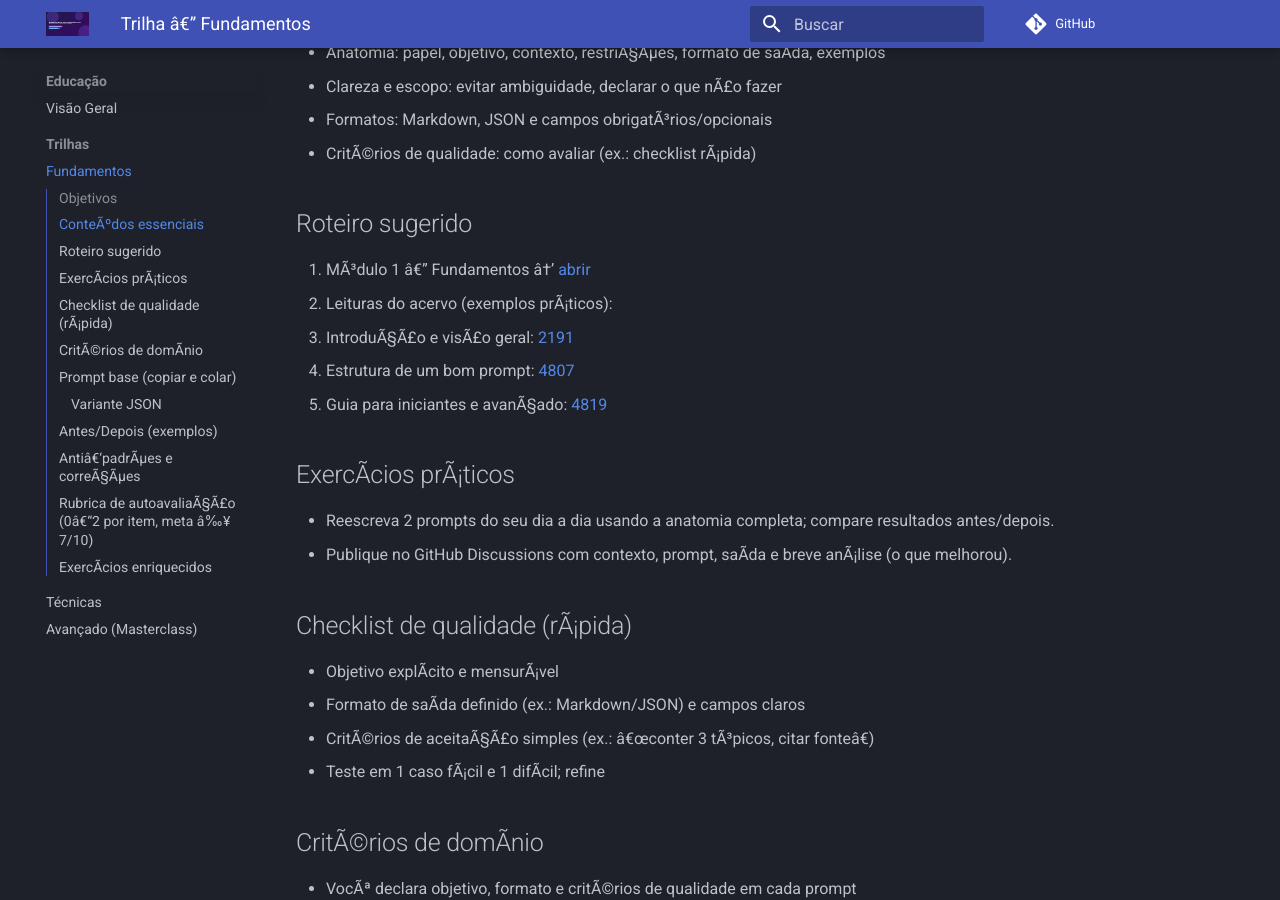
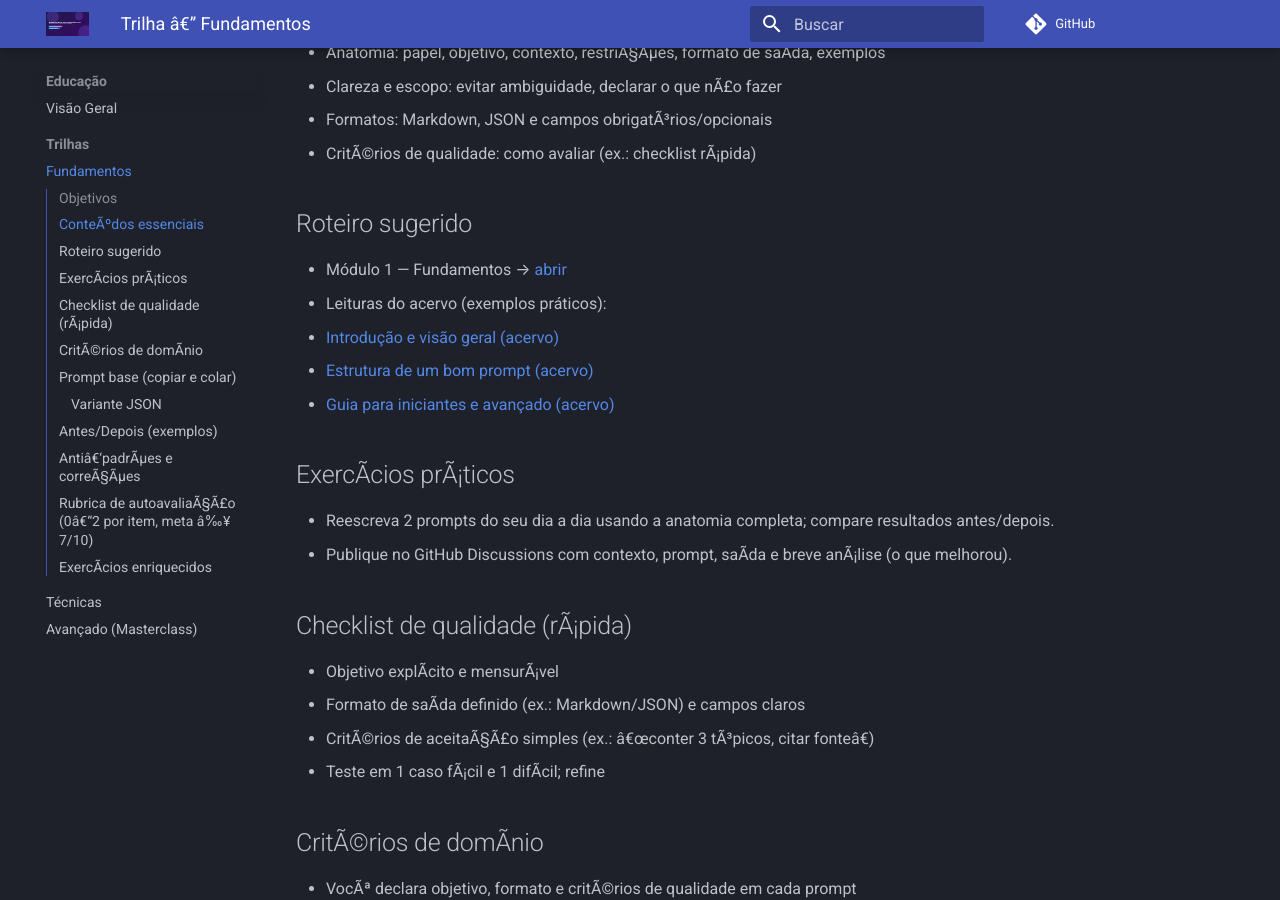
Before and after one commit to inematds/Prompts, an MkDocs documentation site: the page built from docs/educacao/trilhas/fundamentos.md, in a window 1280 px wide and 900 px high, scrolled down 488 px. Built offline with MkDocs 1.6.1 and Material for MkDocs 9.7.7, drawn with Linux system fonts in a browser that asks for light colours; comment, search, counter and statistics services are not loaded.

Commit message:
Fundamentos: Roteiro sugerido sem numeração; links pelos tópicos direto às fontes do acervo

```diff
--- a/docs/educacao/trilhas/fundamentos.md
+++ b/docs/educacao/trilhas/fundamentos.md
@@ -18,11 +18,11 @@ title: Trilha â€” Fundamentos
 - CritÃ©rios de qualidade: como avaliar (ex.: checklist rÃ¡pida)
 
 ## Roteiro sugerido
-1. MÃ³dulo 1 â€” Fundamentos â†’ [abrir](https://inematds.github.io/prompts/modulo1_fundamentos/)
-2. Leituras do acervo (exemplos prÃ¡ticos):
-   - IntroduÃ§Ã£o e visÃ£o geral: [2191](../../data/2494987106/2191/content.txt)
-   - Estrutura de um bom prompt: [4807](../../data/2494987106/4807/content.txt)
-   - Guia para iniciantes e avanÃ§ado: [4819](../../data/2494987106/4819/content.txt)
+ - Módulo 1 — Fundamentos → [abrir](https://inematds.github.io/prompts/modulo1_fundamentos/)
+ - Leituras do acervo (exemplos práticos):
+   - [Introdução e visão geral (acervo)](../../data/2494987106/2191/content.txt)
+   - [Estrutura de um bom prompt (acervo)](../../data/2494987106/4807/content.txt)
+   - [Guia para iniciantes e avançado (acervo)](../../data/2494987106/4819/content.txt)
 
 ## ExercÃ­cios prÃ¡ticos
 - Reescreva 2 prompts do seu dia a dia usando a anatomia completa; compare resultados antes/depois.
```
